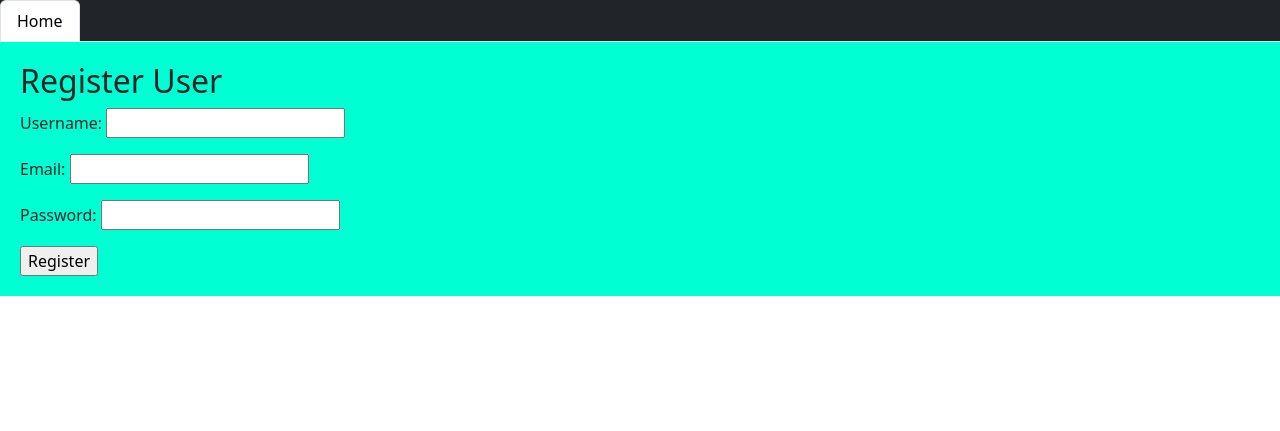
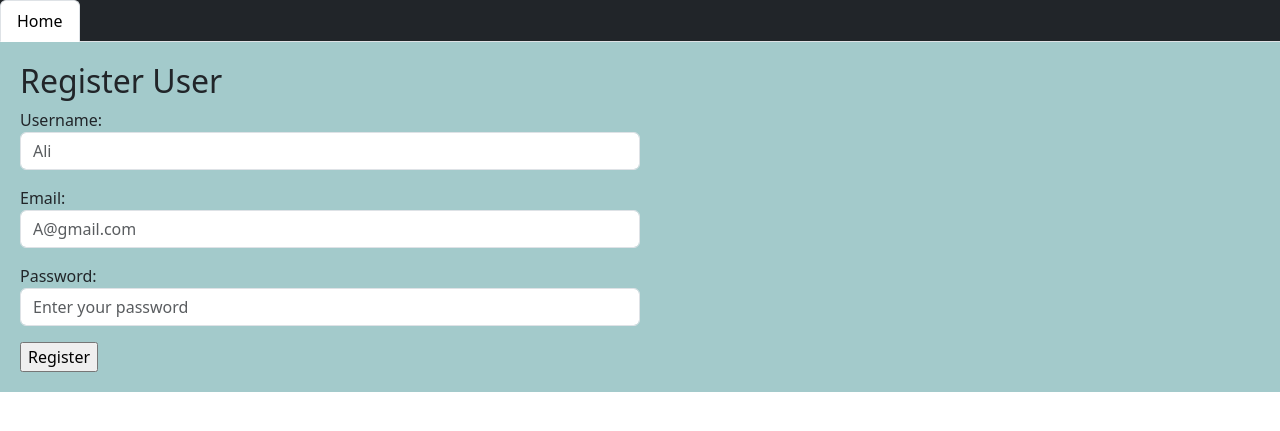
Before and after one commit to asdsfasdwegf/Achat, a Django app: page /account/register/ in a window 1280 px wide. Shown: the top 431 px of the page. Run offline with Django 3.2, Linux system fonts and the light colour scheme.

Commit message:
add widgets

```diff
--- a/account/forms.py
+++ b/account/forms.py
@@ -1,6 +1,6 @@
 from django import forms
 
 class UserRegisterationForm(forms.Form):
-    username = forms.CharField()
-    email = forms.EmailField()
-    password = forms.CharField()
+    username = forms.CharField(widget=forms.TextInput(attrs={'class': 'form-control','placeholder': 'Ali'}))
+    email = forms.EmailField(widget=forms.EmailInput(attrs={'class': 'form-control','placeholder': 'A@gmail.com'}))
+    password = forms.CharField(widget=forms.PasswordInput(attrs={'class': 'form-control','placeholder': 'Enter your password'}))
--- a/account/templates/account/register.html
+++ b/account/templates/account/register.html
@@ -1,7 +1,7 @@
 {% extends 'base.html' %}
 {% block content %}
 <h2>Register User</h2>
-<form action="" method="post">{% csrf_token %}
+<form action="" method="post" class="col-md-6">{% csrf_token %}
 {{ form.as_p }}
 <input type="submit" value="Register">
 </form>
--- a/templates/base.html
+++ b/templates/base.html
@@ -8,7 +8,7 @@
         .jumbotron{
         padding: 20px;
         margin-bottom: 20px;
-        background-color: #00ffd3
+        background-color: #a3cacb
         }
     </style>
 </head>
```
